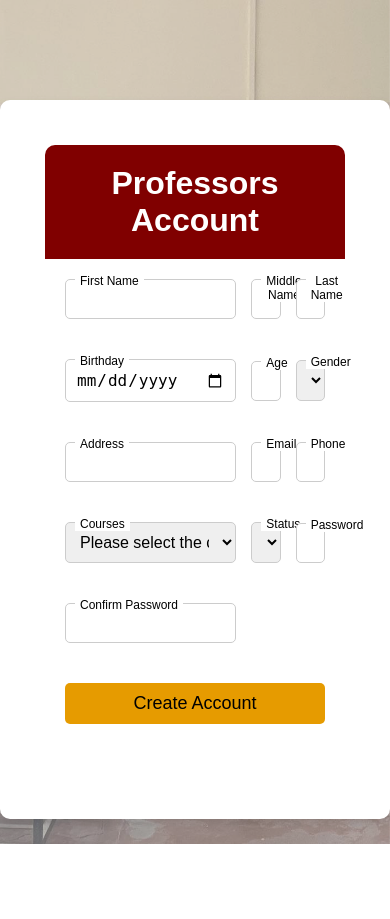
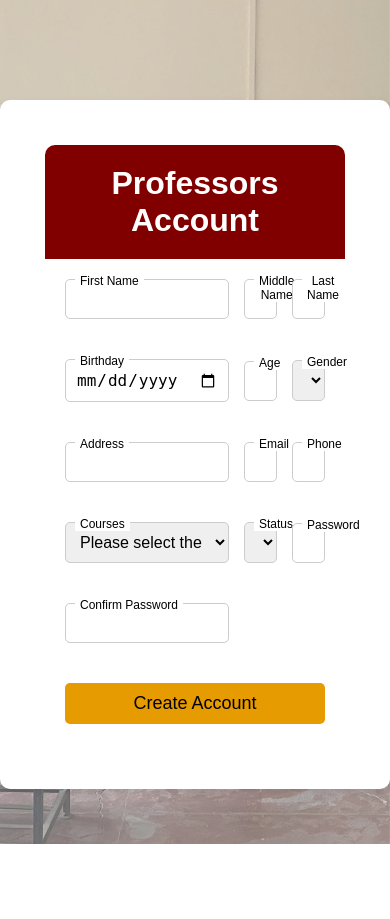
Before and after one commit to PUP-BSIT/project-digital_dynasty, a PHP site: page /works/create_account.html in a window 390 px wide. After the commit the page ends 844 px from the top, so only its background shows below. Run offline with PHP 8.4, Linux system fonts and the light colour scheme.

Commit message:
I update the mobile responsiveness for create account and admin dashboard.

```diff
--- a/styles/create_account_styles.css
+++ b/styles/create_account_styles.css
@@ -41,19 +41,10 @@ body::before {
 
 .form {
   display: grid;
-  grid-template-areas:
-    "first first first"
-    "middle middle middle"
-    "last last last"
-    "birthday age gender"
-    "address address address"
-    "email email phone"
-    "courses status status"
-    "password confirm button";
+  grid-template-columns: 1fr;
   grid-gap: 15px;
   align-items: center;
-  justify-content: space-between;
-  z-index: 1;
+  justify-content: center;
 }
 
 .input-container {
@@ -68,13 +59,9 @@ body::before {
   border: 1px solid #ccc;
   border-radius: 5px;
   font-size: 16px;
-<<<<<<< HEAD
   transition: border-color 0.3s, box-shadow 0.3s;
-=======
-  width: 100%;
   box-sizing: border-box;
   margin-bottom: 10px;
->>>>>>> dfdc2e29d675b981f1440b876b912b183949d503
 }
 
 .input-container label {
@@ -175,90 +162,9 @@ body::before {
   }
 }
 
-<<<<<<< HEAD
-/* Media Queries for Responsive Design */
-@media (max-width: 768px) {
-  .form-container {
-    padding: 20px;
-    margin: 20px;
-=======
 @media (max-width: 320px) {
   .form-container {
     padding: 10px;
-    margin: 10px;
->>>>>>> dfdc2e29d675b981f1440b876b912b183949d503
-    max-width: 100%;
-  }
-
-  .form-container h1 {
-<<<<<<< HEAD
-    padding: 15px;
-    margin: -15px -15px 15px -15px;
-  }
-
-  .form {
-    grid-template-areas:
-      "first first first"
-      "middle middle middle"
-      "last last last"
-      "birthday birthday birthday"
-      "age age age"
-      "gender gender gender"
-      "address address address"
-      "email email email"
-      "phone phone phone"
-      "courses courses courses"
-      "status status status"
-      "password password password"
-      "confirm confirm confirm"
-      "button button button";
-    grid-gap: 10px;
-    align-items: center;
-    justify-content: center;
-  }
-
-  .form button[type="submit"] {
-    font-size: 16px;
-    padding: 8px;
-=======
-    padding: 10px;
-    margin: -10px -10px 10px -10px;
-  }
-
-  .form {
-    grid-gap: 10px;
-    grid-template-areas:
-        "first first"
-        "middle middle"
-        "last last"
-        "birthday birthday"
-        "age age"
-        "gender gender"
-        "address address"
-        "email email"
-        "phone phone"
-        "courses courses"
-        "status status"
-        "password password"
-        "confirm confirm"
-        "button button";
-  }
-
-  .form input,
-  .form select,
-  .form button {
-    padding: 8px;
-    font-size: 14px;
-  }
-
-  .form button {
-    font-size: 16px;
-  }
-}
-
-@media (min-width: 321px) and (max-width: 375px) {
-  .form-container {
-    padding: 15px;
     margin: 20px;
   }
 
@@ -267,26 +173,38 @@ body::before {
     margin: -12px -12px 12px -12px;
   }
 
-  .form button {
-    font-size: 15px;
-    padding: 10px;
-  }
-}
-
-@media (min-width: 376px) and (max-width: 425px) {
-  .form-container {
-    padding: 15px;
-    margin: 20px;
+  .form {
+    grid-template-areas:
+      "first"
+      "middle"
+      "last"
+      "birthday"
+      "age"
+      "gender"
+      "address"
+      "email"
+      "phone"
+      "courses"
+      "status"
+      "password"
+      "confirm"
+      "button";
+    grid-gap: 10px;
+    align-items: center;
+    justify-content: center;
   }
 
-  .form-container h1 {
-    padding: 15px;
-    margin: -15px -15px 15px -15px;
+  .form button[type="submit"] {
+    font-size: 16px;
+    padding: 10px;
+    margin: -10px -10px 10px -10px;
   }
 
+  .form input,
+  .form select,
   .form button {
-    font-size: 16px;
-    padding: 12px;
+    padding: 8px;
+    font-size: 14px;
   }
 }
 
@@ -310,7 +228,6 @@ body::before {
   .form button {
     font-size: 17px;
     padding: 12px;
->>>>>>> dfdc2e29d675b981f1440b876b912b183949d503
   }
 }
 
@@ -327,7 +244,6 @@ body::before {
   }
 
   .form {
-<<<<<<< HEAD
     grid-template-areas:
       "first first first"
       "middle middle middle"
@@ -343,7 +259,6 @@ body::before {
   .form button[type="submit"] {
     font-size: 17px;
     padding: 10px;
-=======
     grid-template-columns: repeat(2, 1fr);
     grid-gap: 15px;
   }
@@ -351,7 +266,6 @@ body::before {
   .form button {
     font-size: 17px;
     padding: 12px;
->>>>>>> dfdc2e29d675b981f1440b876b912b183949d503
   }
 }
 
@@ -368,7 +282,6 @@ body::before {
   }
 
   .form {
-<<<<<<< HEAD
     grid-template-areas:
       "first first first"
       "middle middle middle"
@@ -382,13 +295,11 @@ body::before {
   }
 
   .form button[type="submit"] {
-=======
     grid-template-columns: repeat(3, 1fr);
     grid-gap: 15px;
   }
 
   .form button {
->>>>>>> dfdc2e29d675b981f1440b876b912b183949d503
     font-size: 18px;
     padding: 15px;
   }
```
Also changed, not shown: styles/administration_dashboard_styles.css (+15 -10 lines).
